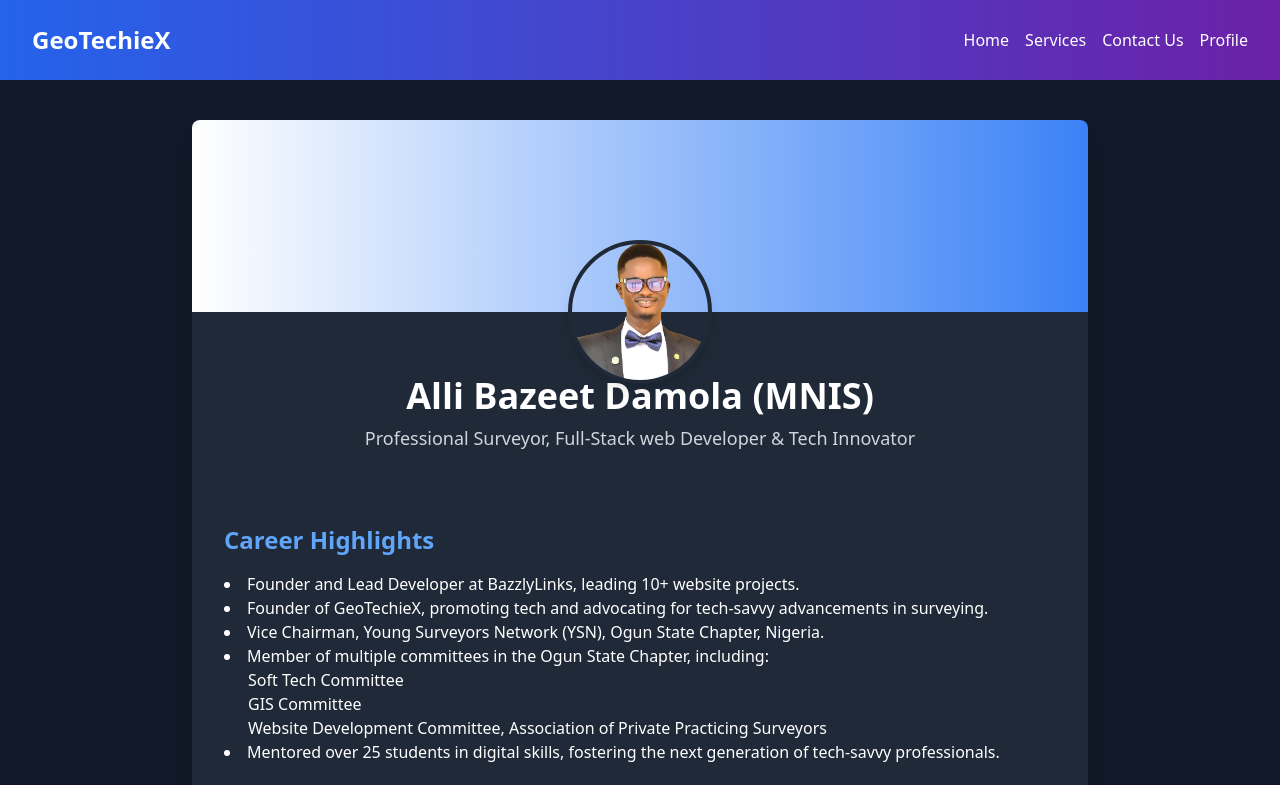
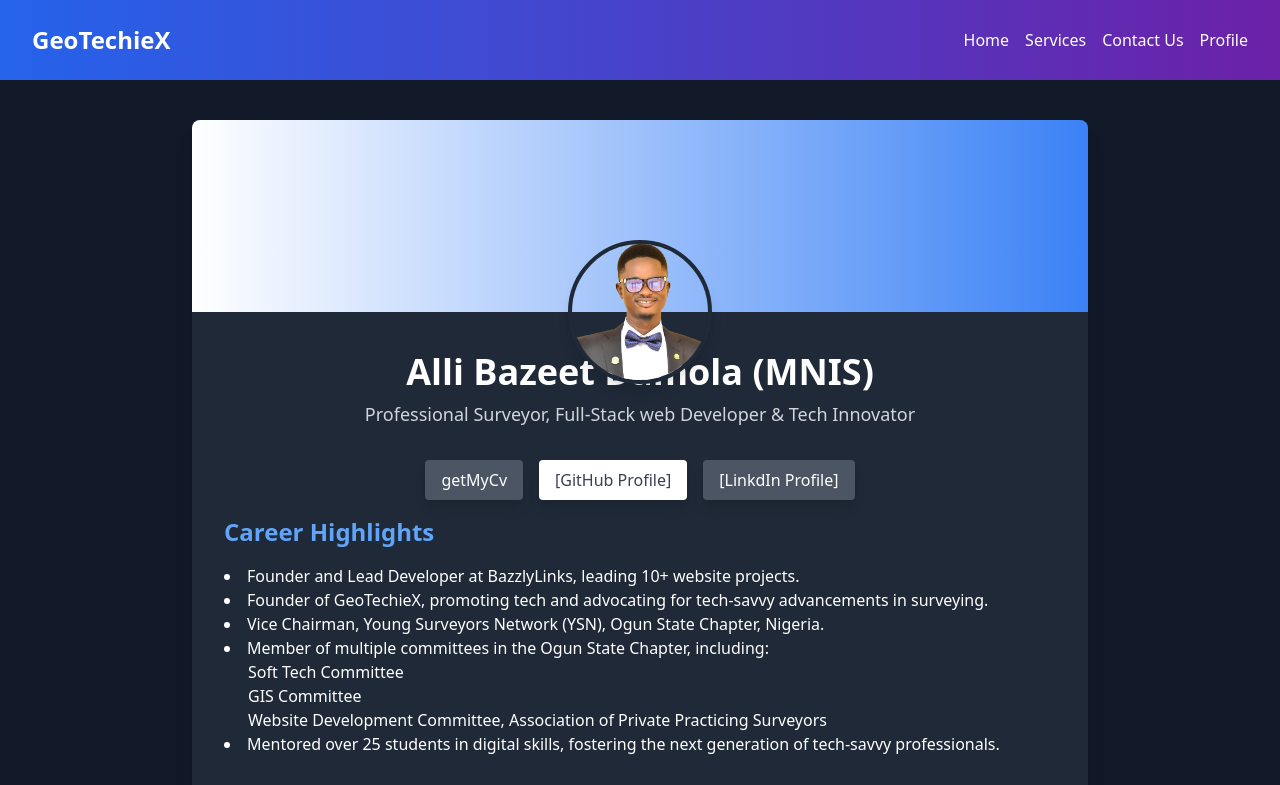
Before and after one commit to Bazzly/geotechiex, a plain HTML site: page alli-bazeet-damola-profile.html in a window 1280 px wide. Shown: the top 785 px of the page. Drawn offline with nearby package versions, Linux system fonts and the light colour scheme.

Commit message:
added cv and github + linkdin link

```diff
--- a/alli-bazeet-damola-profile.html
+++ b/alli-bazeet-damola-profile.html
@@ -36,13 +36,18 @@
             <img src="images/Alli_bazeet.png" alt="Profile Picture"
                 class="w-36 h-36 rounded-full border-4 border-gray-800 object-cover absolute bottom-0 transform translate-y-1/2 shadow-lg">
         </div>
-        <div class="p-8 mt-8 text-center">
+        <div class="p-2 mt-8 text-center">
             <h1 class="text-4xl font-extrabold text-white mb-2">Alli Bazeet Damola (MNIS)</h1>
             <p class="text-lg text-gray-300 font-medium mb-6">
                 Professional Surveyor, Full-Stack web Developer & Tech Innovator
             </p>
         </div>
+<div class="flex justify-center gap-4">
+    <a href="/ALLI_BAZEET_CV.pdf" class="bg-gray-600 hover:bg-pink-400 text-white py-2 px-4 rounded shadow-lg" target="_blank">getMyCv</a>
+    <a href="https://github.com/Bazzly" class="bg-white hover:bg-pink-400 text-gray-700 py-2 px-4 rounded shadow-lg" target="_blank">[GitHub Profile]</a>
+    <a href="https://www.linkedin.com/in/alli-bazeet-4027ab138/" class="bg-gray-600 hover:bg-pink-400 text-white py-2 px-4 rounded shadow-lg" target="_blank">[LinkdIn Profile]</a>
 
+</div>
         <!-- Profile Details -->
         <div class="px-8 py-4">
             <section id="career" class="mb-8">
```
Also changed, not shown: 1 other file.
